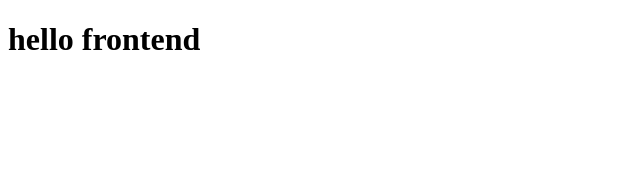
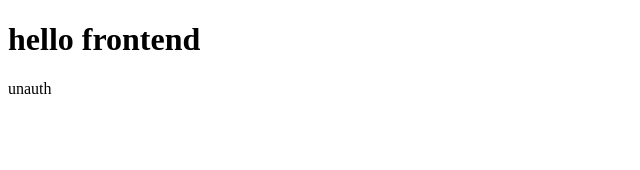
Before and after one commit to Cats-n-coffee/invoice-app-frontend, a React (Create React App) app: page / in a window 1280 px wide. Shown: the top 170 px of the page, without its empty margins (0-640 px from the left). Built offline with nearby package versions, Linux system fonts and the light colour scheme.

Commit message:
added auth context

```diff
--- a/src/App.js
+++ b/src/App.js
@@ -1,11 +1,15 @@
+import Authenticated from "./Authenticated";
+import Unauthenticated from "./Unauthenticated";
+import { useAuth } from './contexts/AuthProvider';
 
+// Needs to use auth context
+export default function App() {
+  const { user } = useAuth();
 
-function App() {
   return (
     <div className="App">
       <h1>hello frontend</h1>
+      { user ? <Authenticated /> : <Unauthenticated /> }
     </div>
   );
 }
-
-export default App;
--- /dev/null
+++ b/src/Authenticated.js
@@ -0,0 +1,9 @@
+import React from 'react';
+
+export default function Authenticated(props) {
+    return (
+        <div>auth</div>
+    )
+}
+
+// Needs to useAuth() ?
--- /dev/null
+++ b/src/Unauthenticated.js
@@ -0,0 +1,9 @@
+import React from 'react';
+
+export default function Unauthenticated(props) {
+    return (
+        <div>unauth</div>
+    )
+}
+
+// Needs the router to route to login or signup with default login
--- /dev/null
+++ b/src/contexts/AppProvider.js
@@ -0,0 +1,12 @@
+import React from 'react';
+import { AuthProvider } from './AuthProvider';
+
+export default function AppProvider({ children }) {
+    return (
+        <>
+            <AuthProvider>
+                { children }
+            </AuthProvider>
+        </>
+    )
+}
--- /dev/null
+++ b/src/contexts/AuthProvider.js
@@ -0,0 +1,28 @@
+import React from 'react';
+
+const AuthContext = React.createContext();
+
+function AuthProvider(props) {
+    const [user, setUser] = React.useState(
+        JSON.parse(window.localStorage.getItem('user')) || null
+    );
+
+    const values = { user, setUser }
+
+    return <AuthContext.Provider value={ values } { ...props } />
+}
+
+function useAuth() {
+    const user = React.useContext(AuthContext);
+
+    if (!user) {
+        throw new Error('useAuth must be used inside AuthProvider')
+    }
+
+    return user;
+}
+
+export {
+    AuthProvider,
+    useAuth
+}
--- a/src/index.js
+++ b/src/index.js
@@ -2,10 +2,13 @@ import React from 'react';
 import ReactDOM from 'react-dom';
 import App from './App';
 import reportWebVitals from './reportWebVitals';
+import AppProvider from './contexts/AppProvider';
 
 ReactDOM.render(
   <React.StrictMode>
-    <App />
+      <AppProvider>
+          <App />
+      </AppProvider>
   </React.StrictMode>,
   document.getElementById('root')
 );
```
Also changed, not shown: 2 other files (tests, documents, lock files or other folders).
